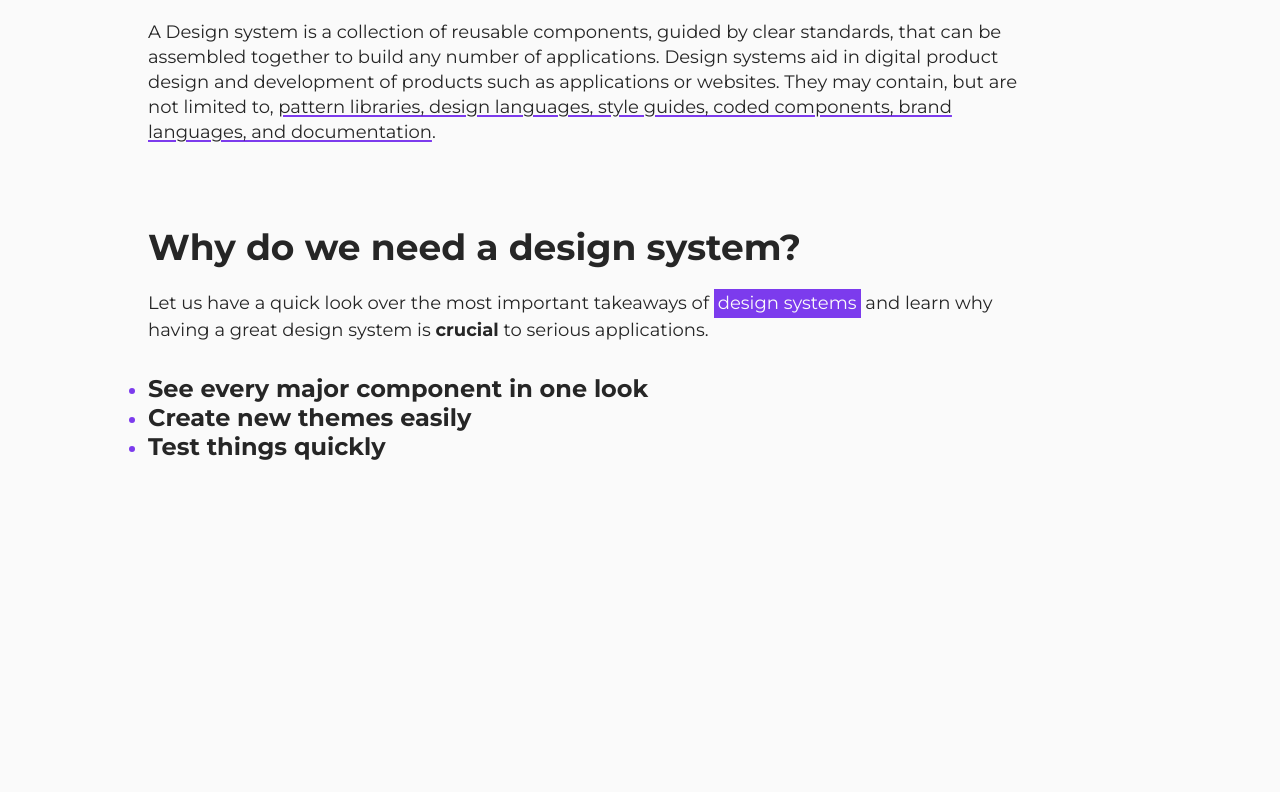
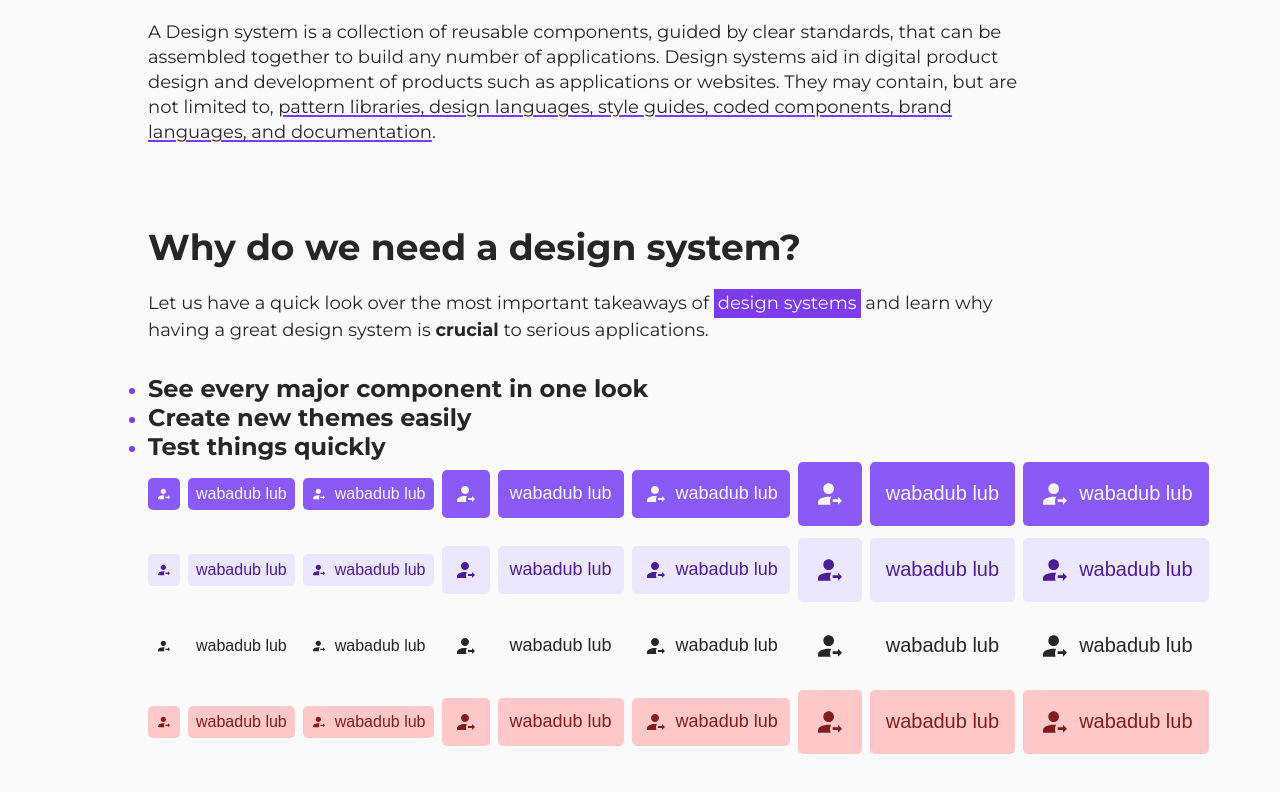
Before and after one commit to basliq/luna-web, a Next.js app: page /sandbox in a window 1280 px wide. Shown: the part 515-1307 px from the top of the page. Before the commit the page ends 1057 px from the top, so only its background shows below. Built offline with nearby package versions, Linux system fonts and the light colour scheme.

Commit message:
feat(button): add button styles

```diff
--- a/src/app/sandbox/page.tsx
+++ b/src/app/sandbox/page.tsx
@@ -1,4 +1,5 @@
 import s from './styles.module.scss'
+import {Button} from '@/component/button/Button.tsx'
 
 export default function Sandbox() {
   return (
@@ -57,7 +58,75 @@ export default function Sandbox() {
           </ul>
         </div>
       </section>
-      <section></section>
+      <section className={s.buttons}>
+        <div>
+          <Button size='small' icon='login' />
+          <Button size='small' text='wabadub lub' />
+          <Button size='small' icon='login' text='wabadub lub' />
+          <Button icon='login' />
+          <Button text='wabadub lub' />
+          <Button icon='login' text='wabadub lub' />
+          <Button size='large' icon='login' />
+          <Button size='large' text='wabadub lub' />
+          <Button size='large' icon='login' text='wabadub lub' />
+        </div>
+
+        <div>
+          <Button size='small' type='secondary' icon='login' />
+          <Button size='small' type='secondary' text='wabadub lub' />
+          <Button
+            size='small'
+            type='secondary'
+            icon='login'
+            text='wabadub lub'
+          />
+          <Button type='secondary' icon='login' />
+          <Button type='secondary' text='wabadub lub' />
+          <Button type='secondary' icon='login' text='wabadub lub' />
+          <Button size='large' type='secondary' icon='login' />
+          <Button size='large' type='secondary' text='wabadub lub' />
+          <Button
+            size='large'
+            type='secondary'
+            icon='login'
+            text='wabadub lub'
+          />
+        </div>
+
+        <div>
+          <Button size='small' type='tertiary' icon='login' />
+          <Button size='small' type='tertiary' text='wabadub lub' />
+          <Button
+            size='small'
+            type='tertiary'
+            icon='login'
+            text='wabadub lub'
+          />
+          <Button type='tertiary' icon='login' />
+          <Button type='tertiary' text='wabadub lub' />
+          <Button type='tertiary' icon='login' text='wabadub lub' />
+          <Button size='large' type='tertiary' icon='login' />
+          <Button size='large' type='tertiary' text='wabadub lub' />
+          <Button
+            size='large'
+            type='tertiary'
+            icon='login'
+            text='wabadub lub'
+          />
+        </div>
+
+        <div>
+          <Button size='small' type='danger' icon='login' />
+          <Button size='small' type='danger' text='wabadub lub' />
+          <Button size='small' type='danger' icon='login' text='wabadub lub' />
+          <Button type='danger' icon='login' />
+          <Button type='danger' text='wabadub lub' />
+          <Button type='danger' icon='login' text='wabadub lub' />
+          <Button size='large' type='danger' icon='login' />
+          <Button size='large' type='danger' text='wabadub lub' />
+          <Button size='large' type='danger' icon='login' text='wabadub lub' />
+        </div>
+      </section>
     </div>
   )
 }
--- a/src/app/sandbox/styles.module.scss
+++ b/src/app/sandbox/styles.module.scss
@@ -10,3 +10,16 @@
   flex-direction: column;
   gap: var(--size-10);
 }
+
+.buttons {
+  display: flex;
+  flex-direction: column;
+  gap: var(--size-4);
+  align-items: flex-start;
+
+  & > div {
+    display: flex;
+    align-items: center;
+    gap: var(--size-3);
+  }
+}
--- a/src/component/button/Button.tsx
+++ b/src/component/button/Button.tsx
@@ -19,7 +19,11 @@ export const Button = ({
   text,
 }: ButtonProps) => {
   return (
-    <button className={`${s[size]} ${s[type]} ${text ? '' : s.iconOnly}`}>
+    <button
+      className={`${s.button} ${s[size]} ${s[type]} ${
+        text ? null : s.iconOnly
+      }`}
+    >
       {icon && <Icon size={size} type={icon} />}
       {text && <p>{text}</p>}
     </button>
--- a/src/component/button/button.module.scss
+++ b/src/component/button/button.module.scss
@@ -1,3 +1,86 @@
-button {
-  //  TODO - add styles
+.button {
+  background-color: transparent;
+  outline: none;
+  border: none;
+  border-radius: var(--radius-very-small);
+  overflow: clip;
+  position: relative;
+  display: flex;
+  align-items: center;
+  gap: var(--size-3);
+
+  p,
+  svg {
+    position: relative;
+    z-index: 5;
+  }
+
+  p {
+    white-space: nowrap;
+  }
+
+  &::before {
+    content: '';
+    position: absolute;
+    z-index: 1;
+    inset: 0;
+    background-color: hsl(0deg 0% 0%);
+    opacity: 0;
+    transition: opacity var(--transition-short) ease-in;
+  }
+
+  &:hover:not(:disabled) {
+    cursor: pointer;
+  }
+
+  &:hover::before {
+    opacity: 0.07;
+  }
 }
+
+.primary {
+  background-color: var(--color-btn-primary-bg);
+  color: var(--color-btn-primary-text);
+}
+
+.secondary {
+  background-color: var(--color-btn-secondary-bg);
+  color: var(--color-btn-secondary-text);
+}
+
+.tertiary {
+  background-color: var(--color-btn-tertiary-bg);
+  color: var(--color-btn-tertiary-text);
+}
+
+.danger {
+  background-color: var(--color-btn-danger-bg);
+  color: var(--color-btn-danger-text);
+}
+
+.small {
+  block-size: var(--size-7);
+  padding: var(--size-2) var(--size-3);
+
+  & p {
+    font-size: var(--font-size-4);
+  }
+}
+
+.medium {
+  block-size: var(--size-8);
+  padding: var(--size-3) var(--size-4);
+
+  & p {
+    font-size: var(--font-size-5);
+  }
+}
+
+.large {
+  block-size: var(--size-9);
+  padding: var(--size-4) var(--size-5);
+
+  & p {
+    font-size: var(--font-size-6);
+  }
+}
--- a/src/style/theme/luna-min-light.scss
+++ b/src/style/theme/luna-min-light.scss
@@ -3,23 +3,40 @@
 // properly if something goes wrong.
 :root,
 [data-theme='luna-min-light'] {
+  // general color
   --color-bg: var(--theme-neutral-50);
   --color-container-on-bg: var(--theme-neutral-100);
   --color-primary-container: var(--theme-primary-800);
   --color-primary-container-dim: var(--theme-primary-950);
+
+  // text color
   --color-text: var(--theme-neutral-800);
   --color-text-muted: var(--theme-neutral-500);
-  --color-text-primary: var(--theme-primary-800);
-  --color-text-on-primary: var(--theme-neutral-100);
+  --color-highlight-background: var(--theme-primary-600);
+  --color-highlight-text: var(--theme-neutral-50);
+  --color-underline: var(--theme-primary-600);
+
+  // selection color
   --color-selection-text: var(--theme-primary-900);
   --color-selection-bg: var(--theme-primary-200);
+
+  // scrollbar color
   --color-scrollbar-thumb-hover: var(--theme-neutral-600);
   --color-scrollbar-thumb: var(--theme-neutral-500);
   --color-scrollbar-track: var(--theme-neutral-200);
+
+  // list color
   --color-bullet-point: var(--theme-primary-600);
-  --color-highlight-background: var(--theme-primary-600);
-  --color-highlight-text: var(--theme-neutral-50);
-  --color-underline: var(--theme-primary-600);
+
+  // button color
+  --color-btn-primary-bg: var(--theme-primary-500);
+  --color-btn-primary-text: var(--theme-primary-50);
+  --color-btn-secondary-bg: var(--theme-primary-100);
+  --color-btn-secondary-text: var(--theme-primary-900);
+  --color-btn-tertiary-bg: transparent;
+  --color-btn-tertiary-text: var(--color-text);
+  --color-btn-danger-bg: var(--theme-danger-200);
+  --color-btn-danger-text: var(--theme-danger-900);
 }
 
 :root,
```
